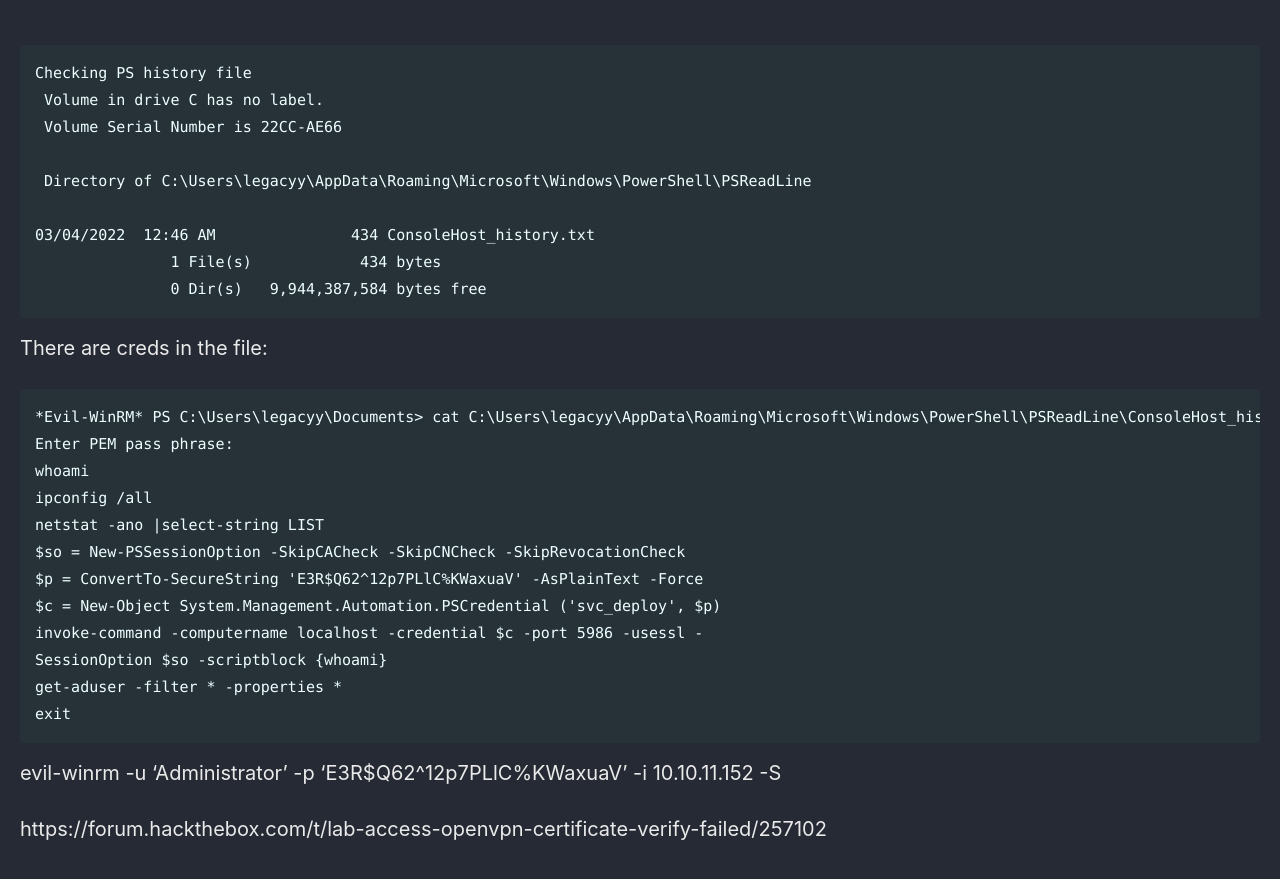
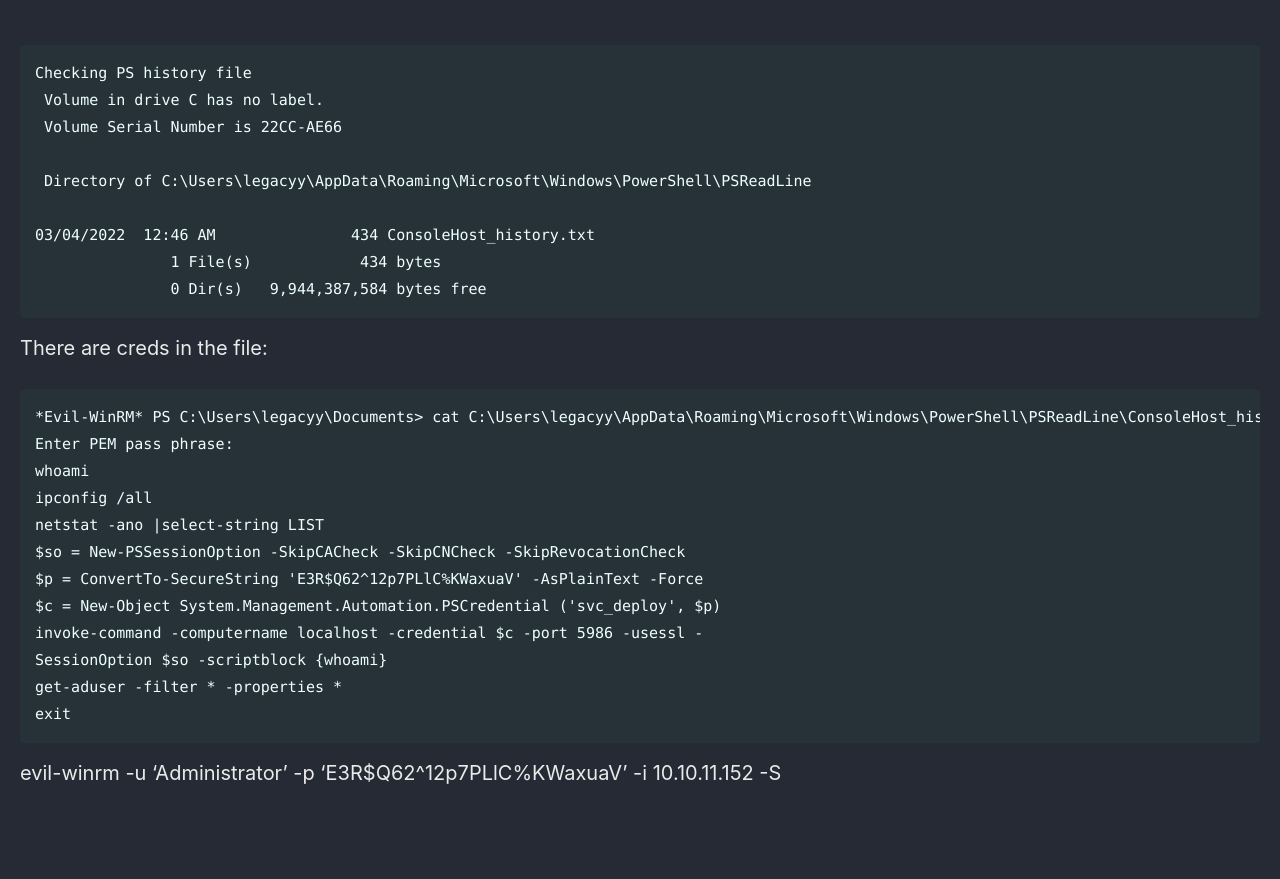
Before and after one commit to Connor-McCartney/Connor-McCartney.github.io, a Jekyll site: the page built from _pages/htb/timelapse.md, in a window 1280 px wide and 900 px high, scrolled down 8822 px. Shown: the top 879 px of the window. Built offline with Jekyll 4.4.1, drawn with Linux system fonts in a browser that asks for light colours; cached includes are drawn as plain includes; after the commit the page ends 9666 px from its top, so only the background shows below that; part of the change alters nothing that is shown.

Commit message:
Update timelapse.md

```diff
--- a/_pages/htb/timelapse.md
+++ b/_pages/htb/timelapse.md
@@ -371,5 +371,3 @@ exit
 
 
 evil-winrm -u 'Administrator' -p 'E3R$Q62^12p7PLlC%KWaxuaV' -i 10.10.11.152  -S
-
-https://forum.hackthebox.com/t/lab-access-openvpn-certificate-verify-failed/257102
```
